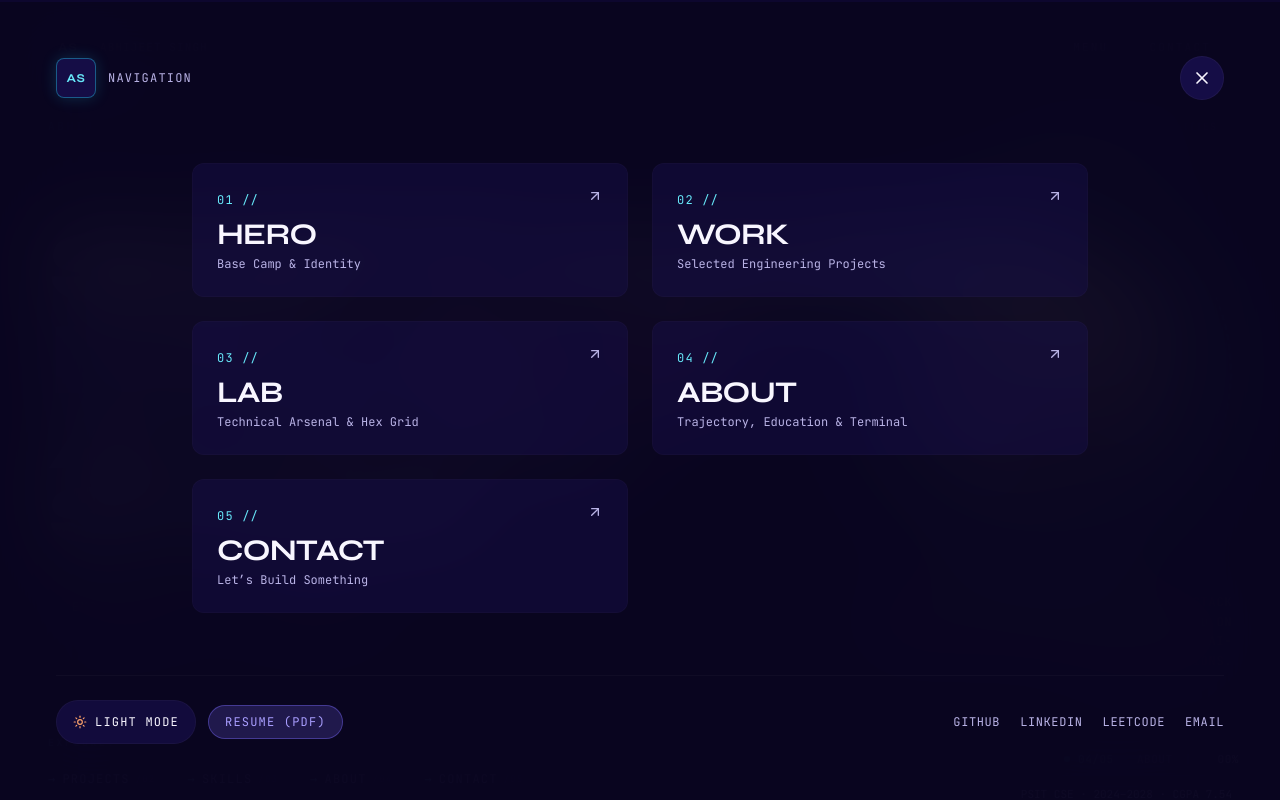
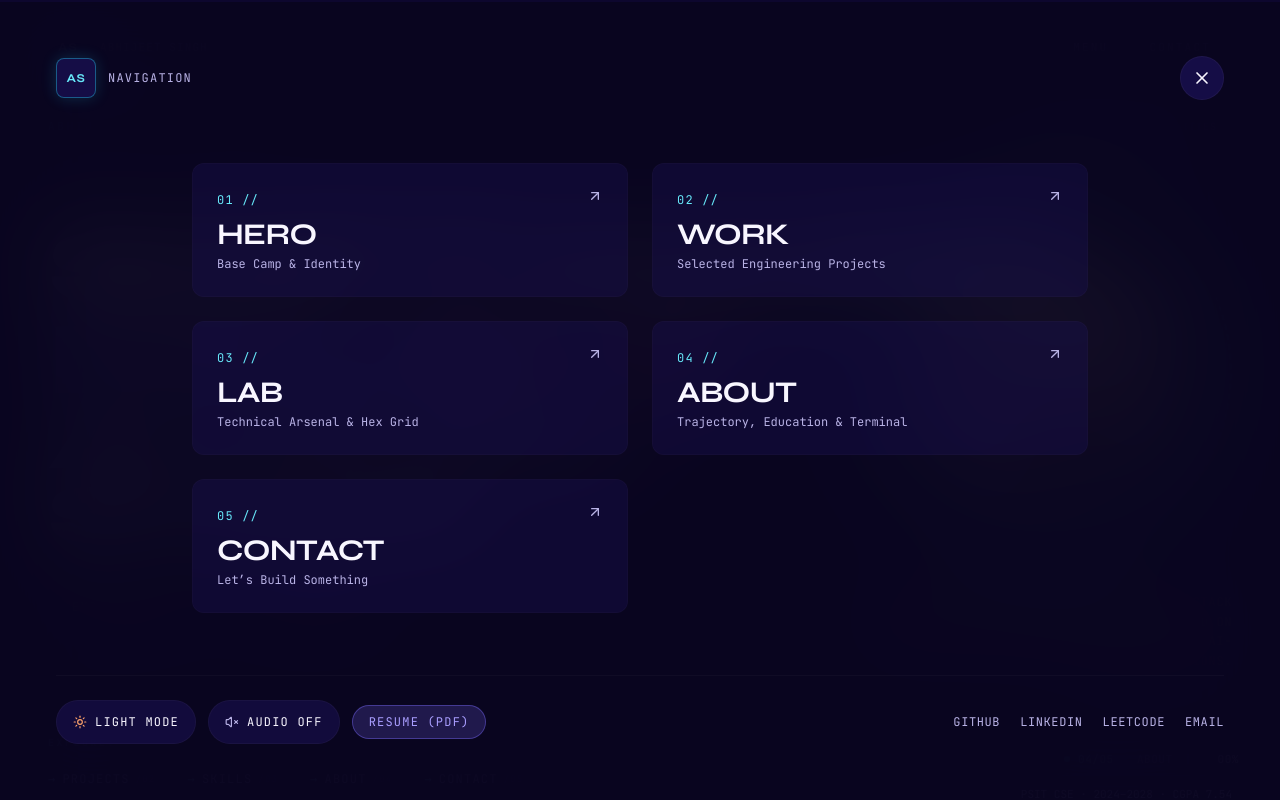
Before and after one commit to Abhijeet-Singh-01/Portfolio, a React (Vite) app: page / in a window 1280 px wide. Both pictures are taken after a click on the button "MENU". Shown: the top 800 px of the page. Built offline with nearby package versions, Linux system fonts and the light colour scheme.

Commit message:
feat(phase-7): implement micro-interactions, sound toggle, magnetic controls, and cursor states

```diff
--- a/src/components/Navbar/Navbar.tsx
+++ b/src/components/Navbar/Navbar.tsx
@@ -1,8 +1,9 @@
 import React, { useState, useEffect, useRef } from 'react';
-import { X, Moon, Sun, ArrowUpRight } from 'lucide-react';
+import { X, Moon, Sun, ArrowUpRight, Volume2, VolumeX } from 'lucide-react';
 import { siteLinks } from '../../data/socialLinks';
 import { applyAuroraTheme, type AuroraTheme } from '../../lib/theme';
 import { scrollToRoom } from '../../lib/experienceStore';
+import { sound } from '../../lib/sound';
 
 interface NavDestination {
   id: string;
@@ -21,6 +22,7 @@ const destinations: NavDestination[] = [
 
 export const Navbar: React.FC = () => {
   const [menuOpen, setMenuOpen] = useState(false);
+  const [soundOn, setSoundOn] = useState(() => sound.isEnabled());
   const [theme, setTheme] = useState<AuroraTheme>(() =>
     typeof document !== 'undefined' && document.documentElement.dataset.theme === 'light' ? 'light' : 'night'
   );
@@ -184,7 +186,7 @@ export const Navbar: React.FC = () => {
 
           {/* Overlay Footer: Theme Toggle & Social Links */}
           <div className="pt-6 border-t border-border/20 flex flex-col sm:flex-row items-center justify-between gap-4">
-            <div className="flex items-center gap-3">
+            <div className="flex flex-wrap items-center gap-3">
               <button
                 type="button"
                 onClick={toggleTheme}
@@ -193,6 +195,16 @@ export const Navbar: React.FC = () => {
               >
                 {theme === 'light' ? <Moon className="w-3.5 h-3.5 text-accent-indigo" /> : <Sun className="w-3.5 h-3.5 text-accent-tangerine" />}
                 <span>{theme === 'light' ? 'NIGHT MODE' : 'LIGHT MODE'}</span>
+              </button>
+
+              <button
+                type="button"
+                onClick={() => setSoundOn(sound.toggle())}
+                className="inline-flex items-center gap-2 px-4 py-2 rounded-full border border-border/25 bg-surface/60 text-xs font-mono uppercase tracking-widest text-text hover:border-accent-aqua/50 transition-all focus-visible:ring-2 focus-visible:ring-accent-aqua"
+                aria-label="Toggle sound effects (default OFF)"
+              >
+                {soundOn ? <Volume2 className="w-3.5 h-3.5 text-accent-lime" /> : <VolumeX className="w-3.5 h-3.5 text-text-2" />}
+                <span>{soundOn ? 'AUDIO ON' : 'AUDIO OFF'}</span>
               </button>
 
               <a
--- /dev/null
+++ b/src/lib/sound.ts
@@ -0,0 +1,53 @@
+/**
+ * Lightweight Web Audio synthesizer for optional micro-interaction feedback.
+ * Default is OFF (Rule 02). Zero audio assets to download.
+ */
+class SoundEngine {
+  private ctx: AudioContext | null = null;
+  private enabled: boolean = false;
+
+  constructor() {
+    this.enabled = false;
+  }
+
+  public isEnabled(): boolean {
+    return this.enabled;
+  }
+
+  public toggle(): boolean {
+    this.enabled = !this.enabled;
+    if (this.enabled && !this.ctx) {
+      const AudioCtx = window.AudioContext || (window as unknown as { webkitAudioContext: typeof AudioContext }).webkitAudioContext;
+      if (AudioCtx) {
+        this.ctx = new AudioCtx();
+      }
+    }
+    if (this.enabled && this.ctx?.state === 'suspended') {
+      this.ctx.resume();
+    }
+    if (this.enabled) {
+      this.playTick(600, 0.04);
+    }
+    return this.enabled;
+  }
+
+  public playTick(freq = 440, duration = 0.03): void {
+    if (!this.enabled || !this.ctx) return;
+    try {
+      const osc = this.ctx.createOscillator();
+      const gain = this.ctx.createGain();
+      osc.type = 'sine';
+      osc.frequency.setValueAtTime(freq, this.ctx.currentTime);
+      gain.gain.setValueAtTime(0.025, this.ctx.currentTime);
+      gain.gain.exponentialRampToValueAtTime(0.0001, this.ctx.currentTime + duration);
+      osc.connect(gain);
+      gain.connect(this.ctx.destination);
+      osc.start();
+      osc.stop(this.ctx.currentTime + duration);
+    } catch {
+      // AudioContext unavailable or blocked by autoplay policy
+    }
+  }
+}
+
+export const sound = new SoundEngine();
```
Also changed, not shown: 1 other file (tests, documents, lock files or other folders).
